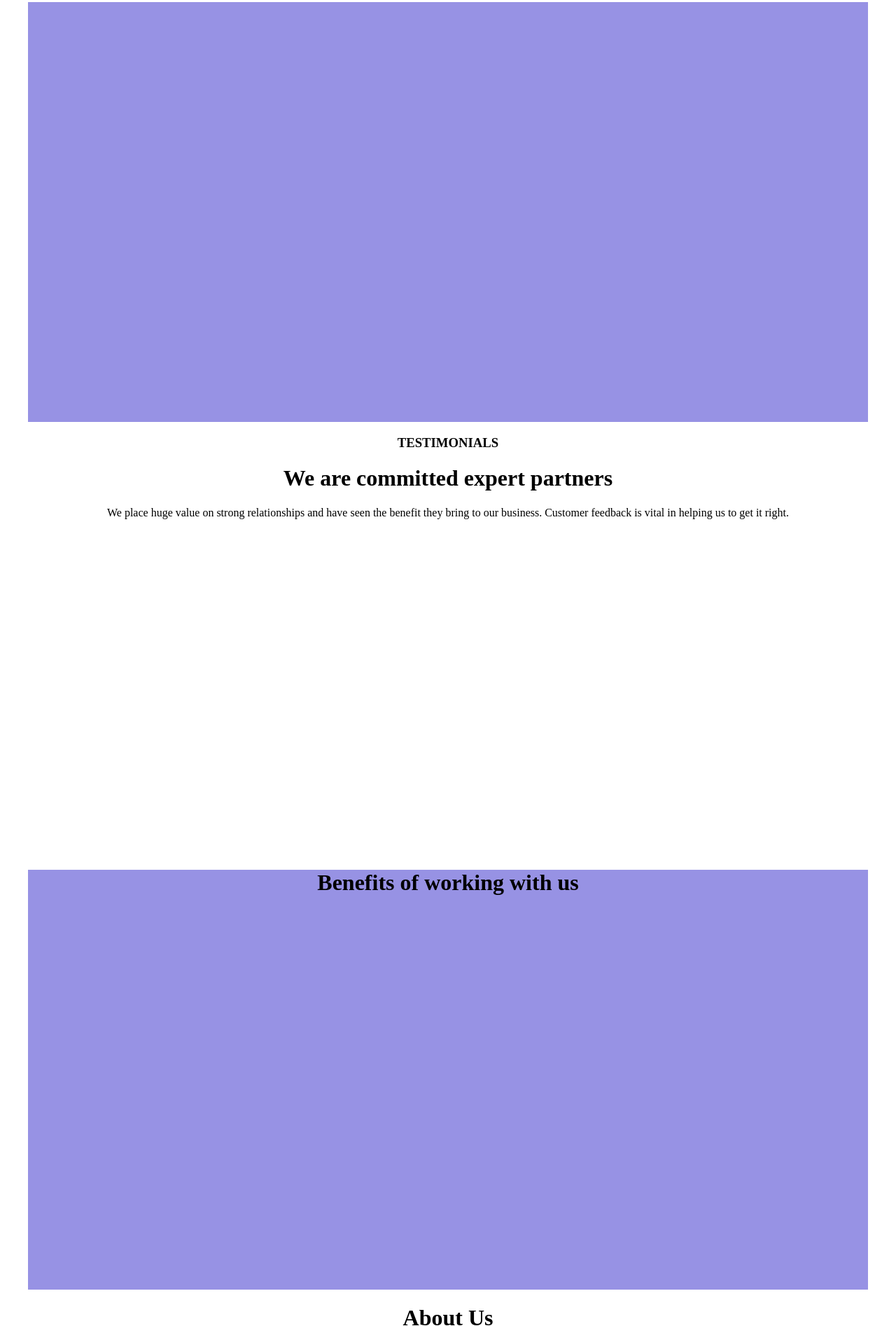
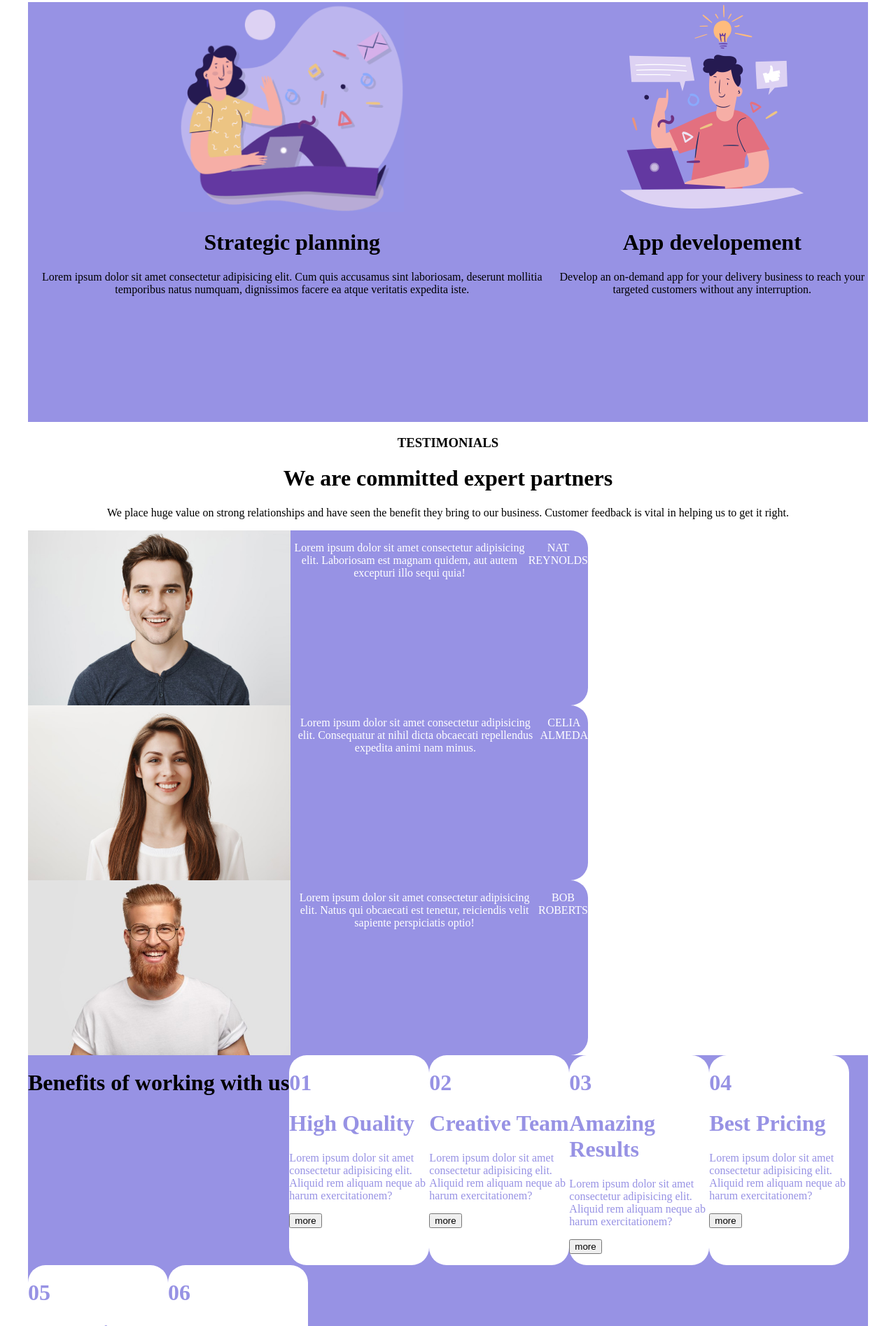
Before and after one commit to Aribunfi/htmlcss-responsive-layout, a plain HTML site: page index.html in a window 1280 px wide. Shown: the part 905-2800 px from the top of the page at 70% size. Drawn offline with Linux system fonts and the light colour scheme.

Commit message:
aggiornamenti

```diff
--- a/index.html
+++ b/index.html
@@ -45,54 +45,114 @@
         <div class="section-servizi">
             <div class="row">
                 <div class="card-servizi" id="telefono">
-                    <h1>Get a demo application</h1>
-                    <p>Lorem ipsum dolor sit amet consectetur adipisicing elit. Debitis fuga saepe quisquam at quae aliquid molestiae? Voluptatibus iste aspernatur aliquam, veritatis suscipit quae dolor eveniet.</p>
-                    <button>App Store</button>
+                    <div class="spiega">
+                        <h1>Get a demo application</h1>
+                        <p>Lorem ipsum dolor sit amet consectetur adipisicing elit. Debitis fuga saepe quisquam at quae aliquid molestiae? Voluptatibus iste aspernatur aliquam, veritatis suscipit quae dolor eveniet.</p>
+                        <button id="app-button">App Store</button>
+                    </div>
                     <img src="img/phone.png" alt="">
                 </div>
                 <div class="card-servizi">
                     <i class="fa-solid fa-file-code"></i>
+                    <p>Lorem ipsum dolor, sit amet consectetur adipisicing elit. Aperiam, vitae iste. Error ea totam architecto incidunt perferendis omnis quidem.</p>
                 </div>
                 <div class="card-servizi">
                     <i class="fa-solid fa-compass-drafting"></i>
+                    <p>Lorem ipsum dolor, sit amet consectetur adipisicing elit. Aperiam, vitae iste. Error ea totam architecto incidunt perferendis omnis quidem.</p>
                 </div>
                 <div class="card-servizi">
                     <i class="fa-solid fa-laptop-code"></i>
+                <p>Lorem ipsum dolor sit amet consectetur, adipisicing elit. Eligendi quisquam repellat voluptatibus nihil dolores vero. Vitae assumenda sequi accusantium.</p>
                 </div>
                 <div class="card-servizi">
                     <i class="fa-solid fa-bullhorn"></i>
+                <p>Lorem ipsum dolor sit amet consectetur adipisicing elit. Neque, blanditiis hic modi aspernatur molestias facere magni odio asperiores consequuntur.</p>
                 </div>
             </div>
         </div>
 
-        <div class="section-pianificazione"></div>
-                <div class="col"></div>
-                <div class="col"></div>
+        <div class="section-pianificazione">
+                <div class="col-wm">
+                    <img src="img/planning1.png" alt="">
+                    <h1>Strategic planning</h1>
+                    <p>Lorem ipsum dolor sit amet consectetur adipisicing elit. Cum quis accusamus sint laboriosam, deserunt mollitia temporibus natus numquam, dignissimos facere ea atque veritatis expedita iste.</p>
+                </div>
+
+                <div class="col-mn">
+                    <img src="img/planning2.png" alt="">
+                    <h1>App developement</h1>
+                    <p>Develop an on-demand app for your delivery business to reach your targeted customers without any interruption.</p>
+                    <div class="arrow-down"></div>
+                </div>
+        </div>
 
         <div class="section-partners">
             <h3>TESTIMONIALS</h3>
             <h1>We are committed expert partners</h1>
             <p>We place huge value on strong relationships and have seen the benefit they bring to our business. Customer feedback is vital in helping us to get it right.</p>
 
-            <div class="testimonial"></div>
-            <div class="testimonial"></div>
-            <div class="testimonial"></div>
+            <div class="testimonial">
+                <img src="img/testimonial1.jpg" alt="">
+                <p>Lorem ipsum dolor sit amet consectetur adipisicing elit. Laboriosam est magnam quidem, aut autem excepturi illo sequi quia!</p>
+                <p>NAT REYNOLDS</p>
+            </div>
+            <div class="testimonial">
+                <img src="img/testimonial2.jpg" alt="">
+                <p>Lorem ipsum dolor sit amet consectetur adipisicing elit. Consequatur at nihil dicta obcaecati repellendus expedita animi nam minus.</p>
+                <p>CELIA ALMEDA</p>
+            </div>
+            <div class="testimonial">
+                <img src="img/testimonial3.jpg" alt="">
+                <p>Lorem ipsum dolor sit amet consectetur adipisicing elit. Natus qui obcaecati est tenetur, reiciendis velit sapiente perspiciatis optio!</p>
+                <p>BOB ROBERTS</p>
+            </div>
 
         </div>
 
         <div class="section-benefit">
-            <h1>Benefits of working with us</h1>
-            <div class="card-benefici"></div>
-            <div class="card-benefici"></div>
-            <div class="card-benefici"></div>
-            <div class="card-benefici"></div>
-            <div class="card-benefici"></div>
-            <div class="card-benefici"></div>
+            <h1 id="title-benefit">Benefits of working with us</h1>
+            <div class="card-benefici">
+                <h1>01</h1>
+                <h1>High Quality</h1>
+                <p>Lorem ipsum dolor sit amet consectetur adipisicing elit. Aliquid rem aliquam neque ab harum exercitationem?</p>
+                <button>more</button>
+            </div>
+            <div class="card-benefici">
+                <h1>02</h1>
+                <h1>Creative Team</h1>
+                <p>Lorem ipsum dolor sit amet consectetur adipisicing elit. Aliquid rem aliquam neque ab harum exercitationem?</p>
+                <button>more</button>
+            </div>
+            <div class="card-benefici">
+                <h1>03</h1>
+                <h1>Amazing Results</h1>
+                <p>Lorem ipsum dolor sit amet consectetur adipisicing elit. Aliquid rem aliquam neque ab harum exercitationem?</p>
+                <button>more</button>
+            </div>
+            <div class="card-benefici">
+                <h1>04</h1>
+                <h1>Best Pricing</h1>
+                <p>Lorem ipsum dolor sit amet consectetur adipisicing elit. Aliquid rem aliquam neque ab harum exercitationem?</p>
+                <button>more</button>
+            </div>
+            <div class="card-benefici">
+                <h1>05</h1>
+                <h1>Innovations</h1>
+                <p>Lorem ipsum dolor sit amet consectetur adipisicing elit. Aliquid rem aliquam neque ab harum exercitationem?</p>
+                <button>more</button>
+            </div>
+            <div class="card-benefici">
+                <h1>06</h1>
+                <h1>24/7 Support</h1>
+                <p>Lorem ipsum dolor sit amet consectetur adipisicing elit. Aliquid rem aliquam neque ab harum exercitationem?</p>
+                <button>more</button>
+            </div>
         </div>
 
         <div class="section-about">
             <div class="col-left">
                 <h1>About Us</h1>
+                <p>Lorem, ipsum dolor sit amet consectetur adipisicing elit. Aliquam earum, accusamus eos beatae harum voluptate dolor delectus quod est omnis libero tempora quia quam tempore! Perspiciatis commodi inventore nihil ea repellendus dolorum, ab facilis asperiores quas modi. Nulla, voluptas tenetur.</p>
             </div>
             <div class="col right">
                 <img src="img/about.jpg" alt="">
--- a/style.css
+++ b/style.css
@@ -8,7 +8,7 @@ header {
     display: flex;
     z-index: 1;
     justify-content: space-between;
-    position: fixed;
+
 }
 
 .top-container {
@@ -53,7 +53,7 @@ main {
     width: 1200px;
     text-align: center;
     margin: 0 auto;
-    padding-top: 150px;
+    padding-top: 50px;
 
 }
 
@@ -63,7 +63,6 @@ main {
     flex-direction: row;
     gap: 25px;
     justify-content: center;
-
 
 }
 
@@ -78,32 +77,105 @@ main {
     justify-content: center;
 }
 
+
 #telefono {
     width: 620px;
     height: 300px;
+
 }
 
+.spiega {
+    flex-direction: column;
+    text-align: left;
+    margin-left: 25px;
+    vertical-align: middle;
+}
+
+#app-button {
+    border-color: transparent;
+    background-color: #0083fc;
+    color: white;
+    border-radius: 25px;
+    padding: ì5px;
+}
 .card-servizi > i {
     color: #0084fd;
+    justify-content: center;
+    width: 300px;
+    height: 300px;
+    display: inline-flex;
+    flex-direction: row;
 }
 
 .section-servizi {
     height: 750px;
+    display: flex;
     flex-direction: row;
 }
 
 .section-pianificazione {
     background-color: #9792e4;
     height: 600px;
+    display: flex;
+    flex-direction: row;
+
 }
+
+.col-wm .col-mn {
+    flex-direction: column;
+}
+
+.col > img {
+    width: 300px;
+}
+
+.col-wm > img {
+    height: 300px;
+}
+
+.col-mn > img {
+    height: 300px;
+}
+
 
 .section-partners {
     height: 600px;
+    display: inline;
+
+}
+
+.testimonial {
+    width: 800px;
+    height: 250px;
+    background-color: #9792e4;
+    color: white;
+    border-radius: 25px;
+    display: flex;
 }
 
 .section-benefit {
     background-color: #9792e4;
     height: 600px;
+    display: flex;
+    flex-wrap: wrap;
+}
+
+#title-benefit {
+    display: inline;
+    text-align: center;
+}
+
+.card-benefici {
+    background-color: #ffffff;
+    color: #9792e4;
+    text-align: left;
+    width: 200px;
+    height: 300px;
+    border-radius: 25px;
+}
+
+.section-about {
+    display: flex;
 }
 
 .section-call {
```
